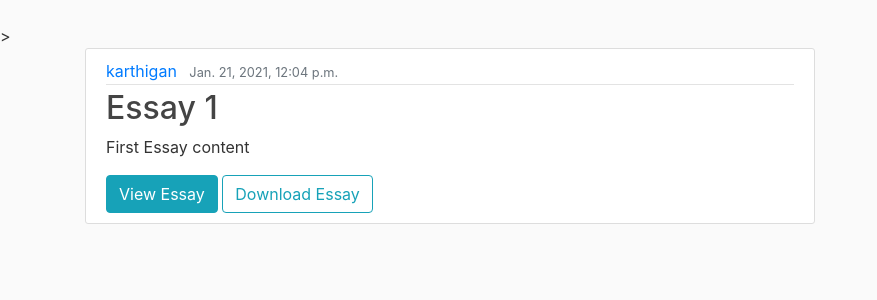
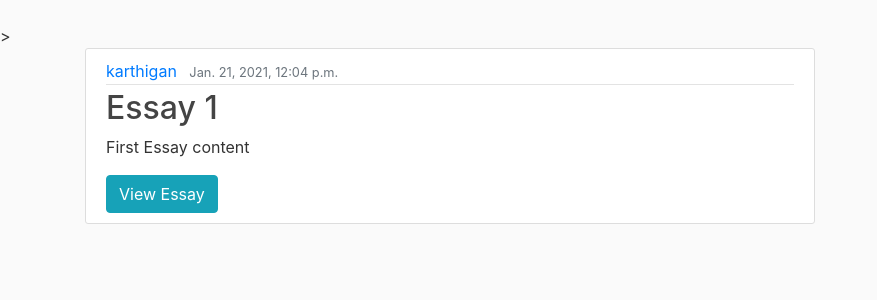
Before and after one commit to karthigan-rgb/essayapplication, a Django app: page /essay/1 in a window 1280 px wide. Shown: the part 56-356 px from the top of the page, without its empty margins (0-877 px from the left). Run offline with Django 3.2, Linux system fonts and the light colour scheme; data comes from the database, SQL or seed files in the repository; some libraries are stand-ins or nearby versions.

Commit message:
Update essay_detail.html

```diff
--- a/EssayApp/templates/EssayApp/essay_detail.html
+++ b/EssayApp/templates/EssayApp/essay_detail.html
@@ -14,7 +14,6 @@
                 <h2 class="article-title">{{ object.title }}</h2>
                 <p class="article-content">{{ object.content }}</p>
                 <a class="btn btn-info" href="{% url 'pdf_view' object.id%}" target="_blank">View Essay</a>
-                <a class="btn btn-outline-info"  href="{% url 'pdf_download' %}">Download Essay</a>
             </div>
         </article>
 {%endblock content%}
```
